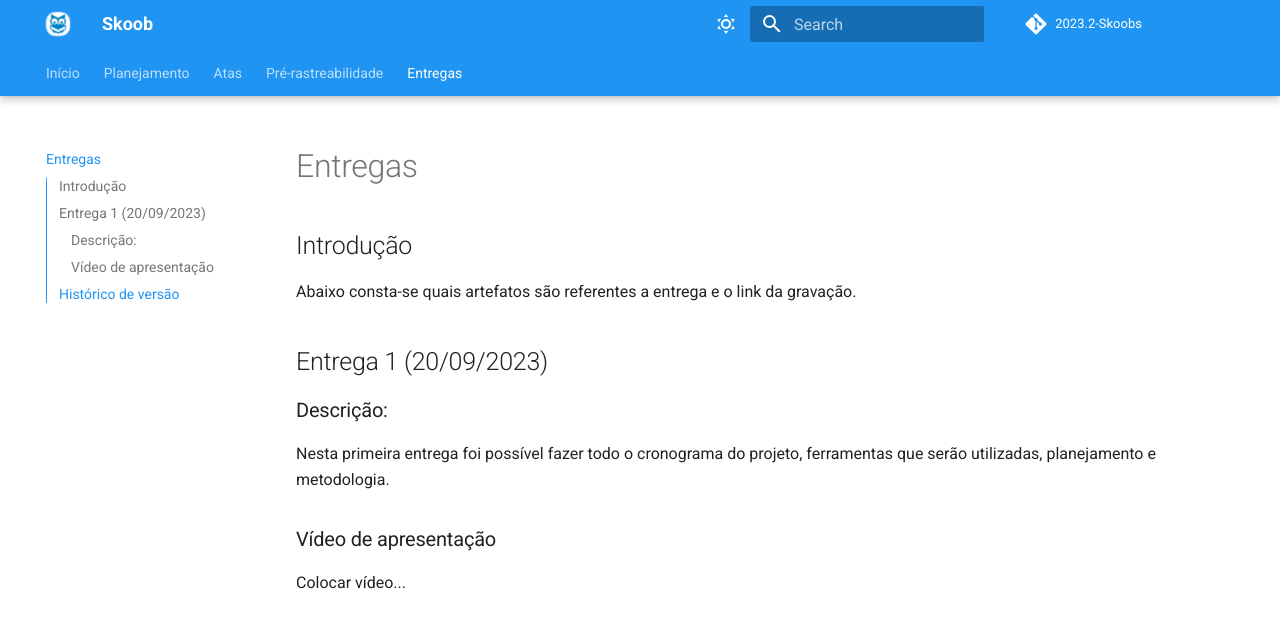
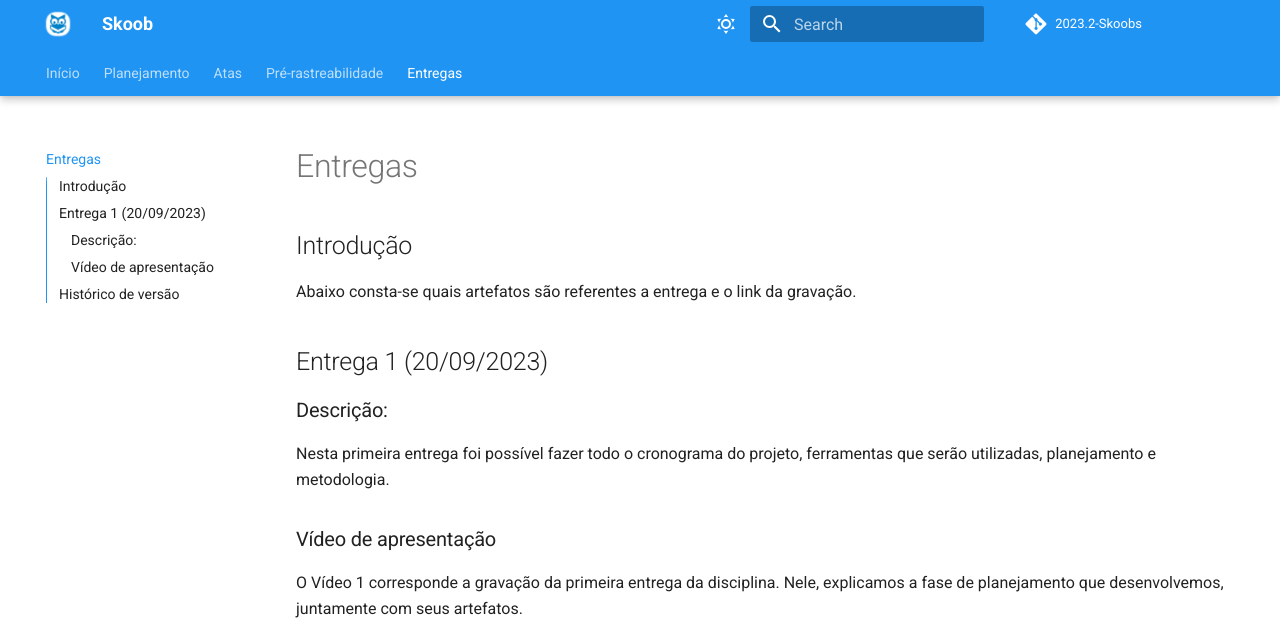
Before and after one commit to Requisitos-de-Software/2023.2-Skoob, an MkDocs documentation site: the page built from docs/planejamento/entregas.md, in a window 1280 px wide and 1400 px high. Shown: the top 638 px of the window. Built offline with MkDocs 1.6.1 and Material for MkDocs 9.7.7, drawn with Linux system fonts in a browser that asks for light colours; comment, search, counter and statistics services are not loaded; some of the changed text lies outside the part shown; grey boxes are pictures that could not be loaded.

Commit message:
Adicionando video de apresentação.

```diff
--- a/docs/planejamento/entregas.md
+++ b/docs/planejamento/entregas.md
@@ -9,7 +9,10 @@
 Nesta primeira entrega foi possível fazer todo o cronograma do projeto, ferramentas que serão utilizadas, planejamento e metodologia.
 
 ### Vídeo de apresentação
-Colocar vídeo...
+O Vídeo 1 corresponde a gravação da primeira entrega da disciplina. Nele, explicamos a fase de planejamento que desenvolvemos, juntamente com seus artefatos.
+
+<iframe width="1000vw" height="650vh" src="https://www.youtube.com/embed/yY1mJ0cZrZA" title="Ponto de controle 1" frameborder="0" allow="accelerometer; autoplay; clipboard-write; encrypted-media; gyroscope; picture-in-picture" allowfullscreen=""></iframe>
+Vídeo 1: Gravação da primeira apresentação. (Fonte: Grupo 6, 2023).
 
 
 
```
